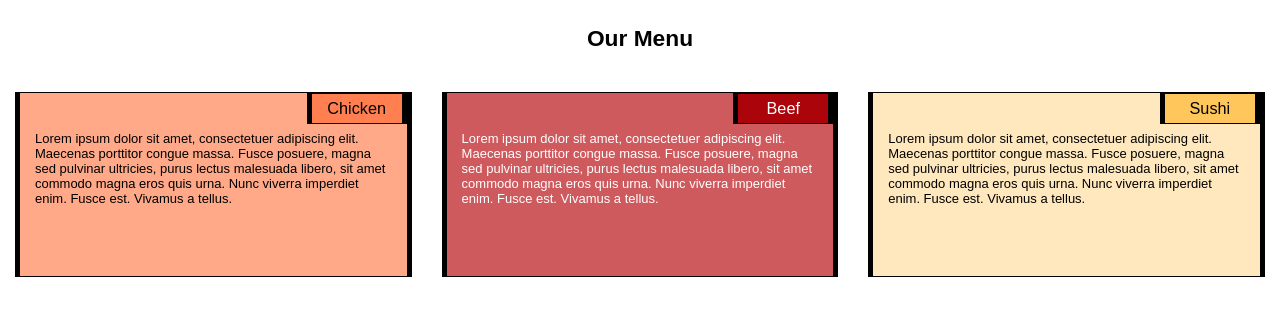
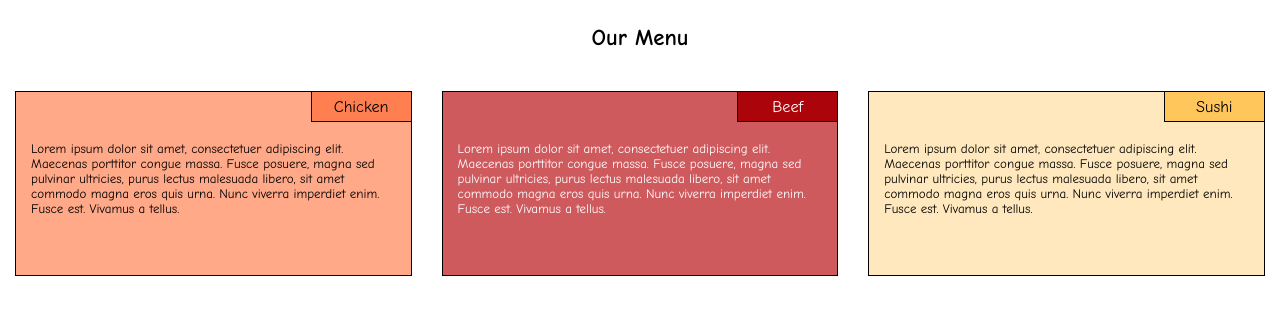
Before and after one commit to FABJNR/module-2-coding-assignment, a plain HTML site: page module2-solution/index.html in a window 1280 px wide. Drawn offline with Linux system fonts and the light colour scheme.

Commit message:
Adjusting boxing edge and change the font.

```diff
--- a/module2-solution/css/style.css
+++ b/module2-solution/css/style.css
@@ -5,7 +5,7 @@
 }
 
 body {
-	font-family: Arial, Helvetica, sans-serif;
+	font-family: "Comic Sans MS", cursive, sans-serif;
 	font-size: 13px;
 }
 
@@ -26,9 +26,7 @@ h1 {
 }
 
 .box {
-	border-color: black;
-    border-width: 1px thick;
-    border-style: solid;
+	border: 1px solid black;
     height: 185px;
     position: relative;
     margin-bottom: 15px;
@@ -38,9 +36,8 @@ h1 {
 	position: absolute;
     right: 0px;
     top: 0px;
-    border-color: black;
-    border-width: 1px thick;
-    border-style: solid;
+    border-left: 1px solid black;
+    border-bottom:  1px solid black;
     text-align: center;
     width: 100px;
     padding: 5px 15px;
@@ -48,10 +45,10 @@ h1 {
 }
 
 .box-content {
-	padding: 10px 15px;
+	padding: 15px;
     position: absolute;
-    top: 28px;
-    height: 155px;
+    top: 34px;
+    height: 149px;
     overflow: auto;
 }
 
```
